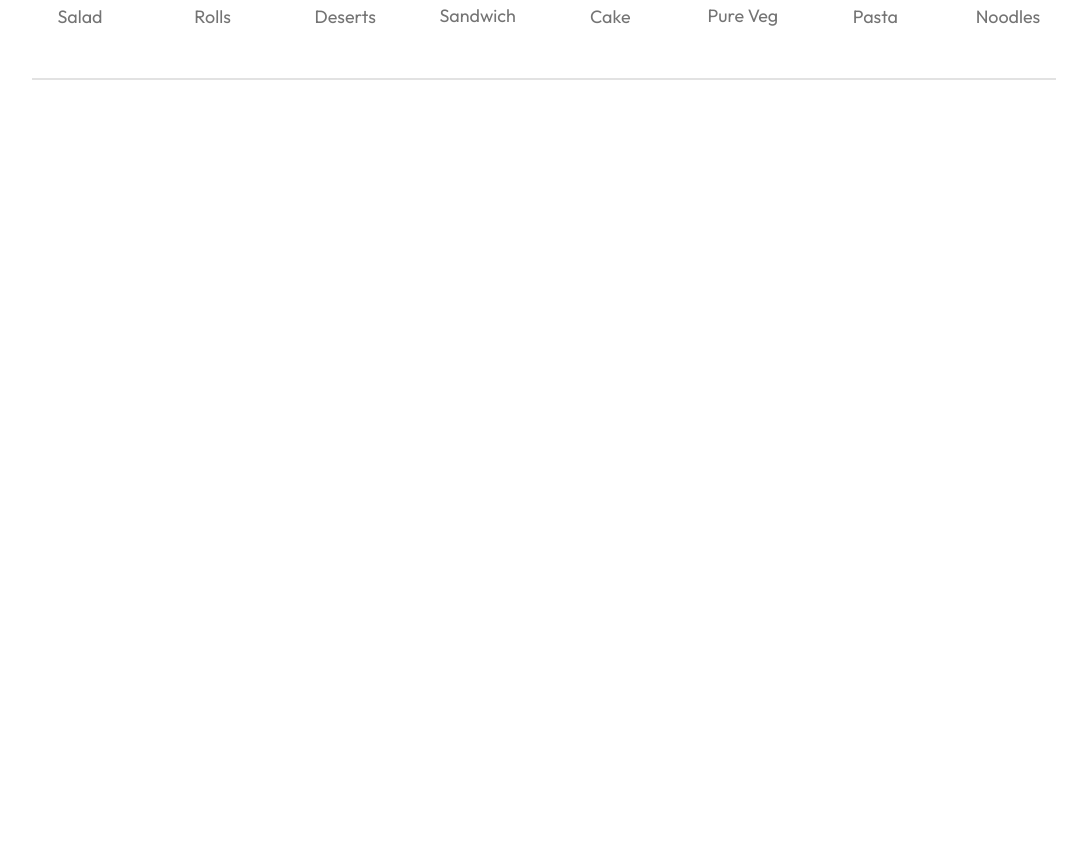
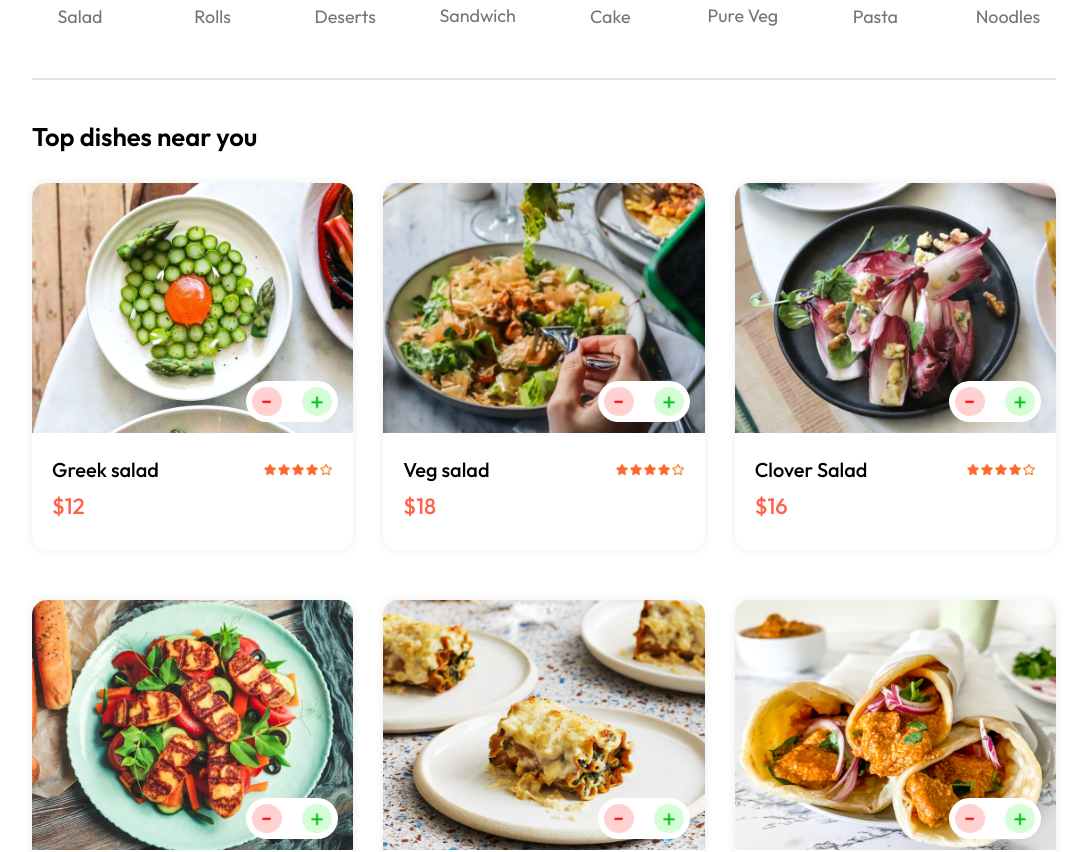
Before and after one commit to Kalpeshpagar/Food-Del, a React (Vite) app in the folder frontend/: page / in a window 1280 px wide. Shown: the part 620-1472 px from the top of the page, without its empty margins (96-1183 px from the left). Before the commit the page ends 800 px from the top, so only its background shows below. Built offline with nearby package versions, Linux system fonts and the light colour scheme.

Commit message:
All changes saved.

```diff
--- /dev/null
+++ b/frontend/src/context/StoreContext.jsx
@@ -0,0 +1,42 @@
+import { createContext, useEffect, useState } from "react";
+import { food_list } from "../assets/assets";
+
+export const StoreContext = createContext(null);
+
+const StoreContextProvider = (props ) => {
+    const [cartItems, setCartItems] = useState({})
+
+    const addToCart = (itemId) => {
+        if (!cartItems[itemId]) {
+            setCartItems((prev)=>({...prev,[itemId]:1}))
+        } else {
+            setCartItems((prev)=>({...prev,[itemId]:prev[itemId]+1}))
+        }
+    }
+
+    const removeFromCart = (itemId) => {
+        setCartItems((prev)=>({...prev,[itemId]:prev[itemId]-1}))
+    }
+
+    useEffect(() => {
+        console.log(cartItems)
+    },[cartItems])
+
+    const contextValue = {
+        food_list,
+        setCartItems,
+        cartItems,
+        removeFromCart,
+        addToCart
+    }
+
+
+
+    return (
+        <StoreContext.Provider value={contextValue } >
+            {props.children}
+        </StoreContext.Provider>
+    )
+}
+
+export default StoreContextProvider
--- a/frontend/src/main.jsx
+++ b/frontend/src/main.jsx
@@ -3,9 +3,12 @@ import { createRoot } from 'react-dom/client'
 import './index.css'
 import App from './App.jsx'
 import {BrowserRouter} from 'react-router-dom'
+import StoreContextProvider from './context/StoreContext.jsx'
 
 createRoot(document.getElementById('root')).render(
   <BrowserRouter>
-  <App/>
+    <StoreContextProvider>
+      <App/>
+  </StoreContextProvider>
   </BrowserRouter>
 )
--- a/frontend/src/pages/Home/Home.jsx
+++ b/frontend/src/pages/Home/Home.jsx
@@ -2,6 +2,7 @@ import React, { useState } from 'react'
 import './Home.css'
 import Header from '../../components/Header/Header'
 import ExploreMenu from '../../components/ExploreMenu/ExploreMenu'
+import FoodDisplay from '../../components/FoodDisplay/FoodDisplay'
 const Home = () => {
   const [category, setCategory] = useState("All");
 
@@ -9,6 +10,8 @@ const Home = () => {
     <div>
       <Header />
       <ExploreMenu category={ category} setCategory={setCategory} />
+      <FoodDisplay category={category } />
+
     </div>
   )
 }
```
